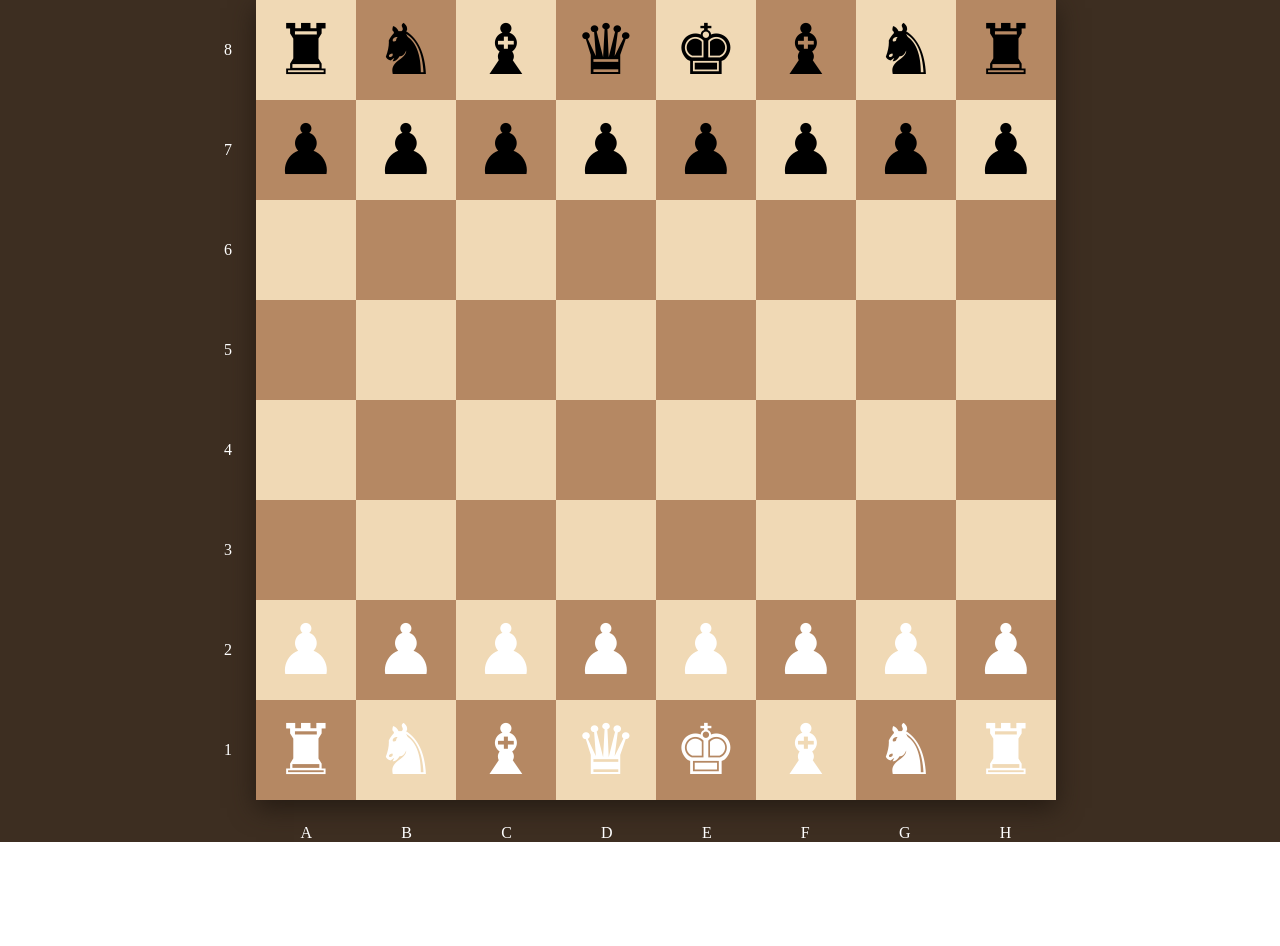
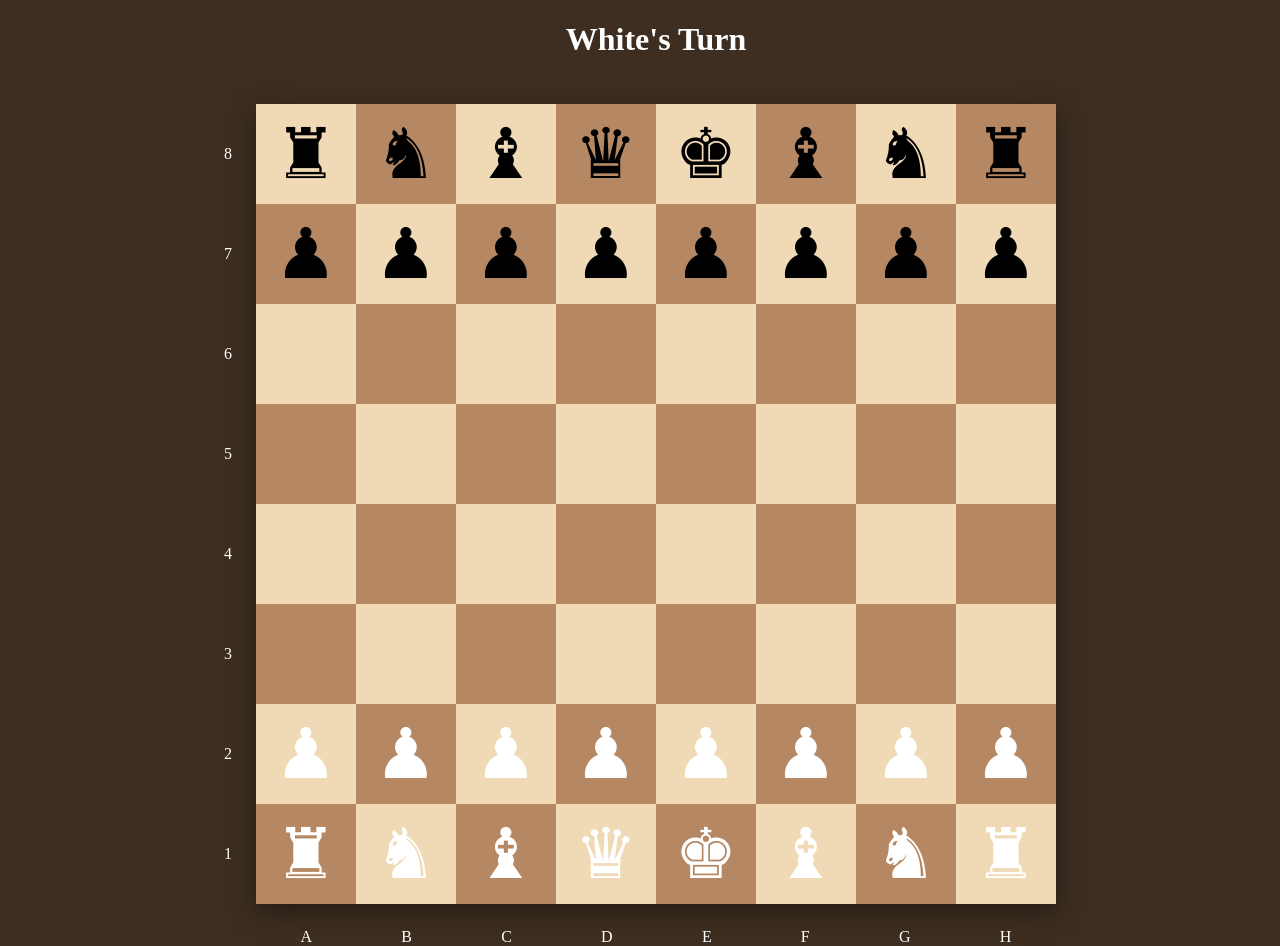
Before and after one commit to tobiasrefsholt/Sjakkspill, a plain HTML site: page index.html in a window 1280 px wide. Before the commit the page ends 842 px from the top, so only its background shows below. Drawn offline with Linux system fonts and the light colour scheme.

Commit message:
Implemented turns

```diff
--- a/script.js
+++ b/script.js
@@ -80,6 +80,7 @@ const icons = {
 let piecesState = [];
 let selectedPieceIndex;
 let currentLegalMoves;
+let currentTeam = "white";
 
 // View
 
@@ -96,6 +97,7 @@ function init() {
 function updateView() {
     app.innerHTML = /*html*/ `
         <div class="chess-board-wrapper">
+            <h1 class="show-turn">${currentTeam}'s turn</h1>
             ${boardView()}
             <div class="x-axis"><span>A</span><span>B</span><span>C</span><span>D</span><span>E</span><span>F</span><span>G</span><span>H</span></div>
             <div class="y-axis"><span>1</span><span>2</span><span>3</span><span>4</span><span>5</span><span>6</span><span>7</span><span>8</span></div>
@@ -337,7 +339,8 @@ function resetPawns(color) {
 }
 
 function selectPiece(index) {
-    if (!index && index !== 0) {
+    // If empty cell or enemy piece, reset variables and update view
+    if ( !index && index !== 0 || piecesState[index].color !== currentTeam ) {
         selectedPieceIndex = '';
         currentLegalMoves = [];
         updateView();
@@ -462,6 +465,7 @@ function moveToCell(targetPosition) {
 
     selectedPieceIndex = false;
     currentLegalMoves = false;
+    (currentTeam == "white") ? currentTeam = "black" : currentTeam = "white";
     updateView();
 
 }
@@ -472,6 +476,7 @@ function addEventListenersOnPieces() {
         cell.addEventListener("click", function (event) {
             let index = parseInt(this.getAttribute("piece-index"));
             selectPiece(index);
+            // If empty cell, reset variables and update view
         });
 
     });
--- a/style.css
+++ b/style.css
@@ -17,9 +17,10 @@ body {
     display: grid;
     grid-template-columns: repeat(2, min-content);
     grid-template-areas:
+        ".      header"
         "y      chess-board"
         "y      chess-board"
-        "none   x";
+        ".      x";
     gap: 1.5rem;
 }
 
@@ -43,6 +44,12 @@ body {
 
 .cell-black {
     background-color: #B58863;
+}
+
+.show-turn {
+    grid-area: header;
+    text-align: center;
+    text-transform: capitalize;
 }
 
 .x-axis {
```
